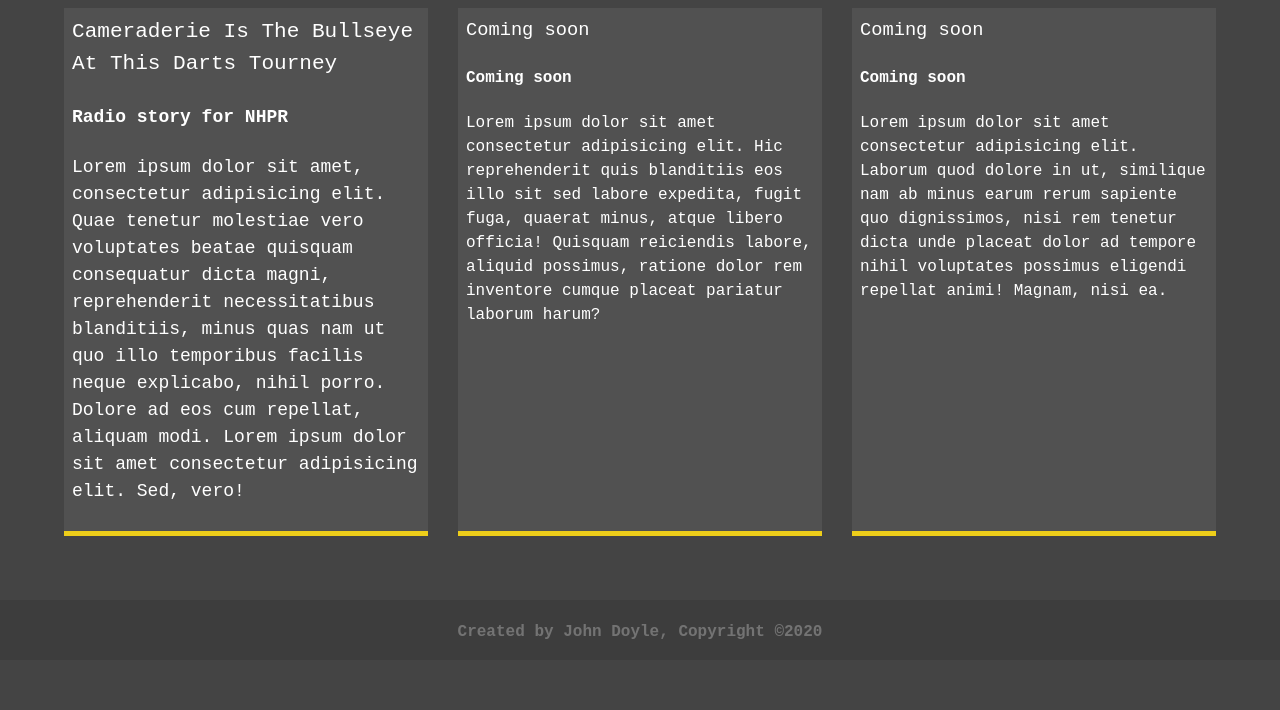
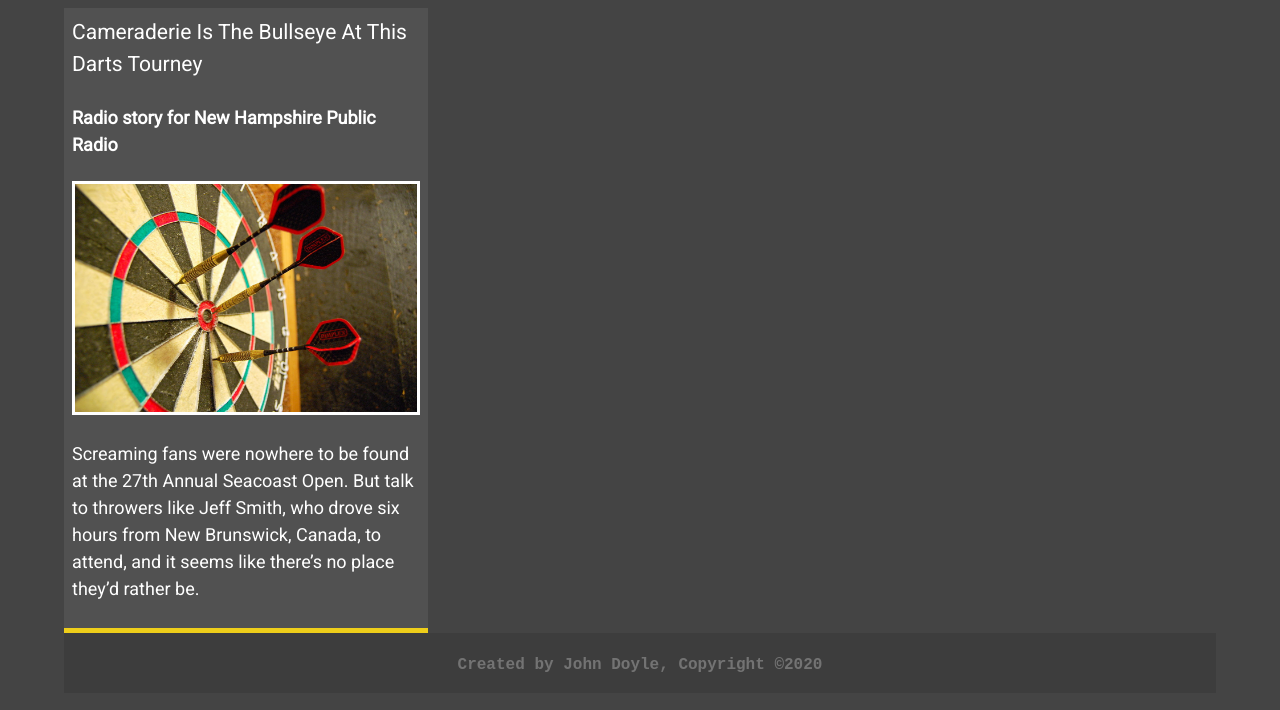
Before and after one commit to johndoyle603/sassPortfolio3, a website: page about.html in a window 1280 px wide. Shown: the part 604-1314 px from the top of the page. Before the commit the page ends 1264 px from the top, so only its background shows below. Drawn offline with Linux system fonts and the light colour scheme.

Commit message:
Numerous changes to bio/media projects page

```diff
--- a/about.html
+++ b/about.html
@@ -9,6 +9,7 @@
       href="https://use.fontawesome.com/releases/v4.2.0/css/all.css"
       integrity="sha384-hWVjflwFxL6sNzntih27bfxkr27PmbbK/iSvJ+a4+0owXq79v+lsFkW44bOGbiDQ"
       crossorigin="anonymous"/>
+      <link href="https://fonts.googleapis.com/css?family=Roboto&display=swap" rel="stylesheet">
     <link rel="stylesheet" href="dist/css/main.css" />
     <title>Bio/Media projects</title>
   </head>
@@ -63,6 +64,7 @@
       <div class="about-info">
         <img src="dist/img/proHeadshot.png" alt="John Doyle" class="bio-image" />
         <div class="bio">
+
           <h3 class="text-secondary">BIO</h3>
           <p>
             After a 15-year career in journalism as a sports writer,
@@ -78,14 +80,37 @@
         <div class="job job-1">
 
           <h3> <a href="https://www.nhpr.org/post/cameraderie-bullseye-darts-tourney#stream/0">Cameraderie Is The Bullseye At This Darts Tourney</a></h3>
-          <h4>Radio story for NHPR</h4>
+          <h4>Radio story for New Hampshire Public Radio</h4>
+          <img src="dist/img/darts2.jpg" alt="darts">
           <p>
-            Lorem ipsum dolor sit amet, consectetur adipisicing elit. Quae tenetur molestiae vero voluptates beatae quisquam consequatur dicta magni, reprehenderit necessitatibus blanditiis, minus quas nam ut quo illo temporibus facilis neque explicabo, nihil porro. Dolore ad eos cum repellat, aliquam modi. Lorem ipsum dolor sit amet consectetur adipisicing elit. Sed, vero!
+            Screaming fans were nowhere to be found at the 27th Annual Seacoast Open.  But talk to throwers like Jeff Smith, who drove six hours from New Brunswick, Canada, to attend, and it seems like there’s  no place they’d rather be.
           </p>
 
         </div>
 
-        <div class="job job-2">
+        <!-- <div class="job">
+
+          <h3> <a href="https://www.nhpr.org/post/cameraderie-bullseye-darts-tourney#stream/0">Cameraderie Is The Bullseye At This Darts Tourney</a></h3>
+          <h4>Radio story for New Hampshire Public Radio</h4>
+          <img src="dist/img/darts2.jpg" alt="darts">
+          <p>
+            Screaming fans were nowhere to be found at the 27th Annual Seacoast Open.  But talk to throwers like Jeff Smith, who drove six hours from New Brunswick, Canada, to attend, and it seems like there’s  no place they’d rather be.
+          </p>
+
+        </div>
+
+        <div class="job">
+
+          <h3> <a href="https://www.nhpr.org/post/cameraderie-bullseye-darts-tourney#stream/0">Cameraderie Is The Bullseye At This Darts Tourney</a></h3>
+          <h4>Radio story for New Hampshire Public Radio</h4>
+          <img src="dist/img/darts2.jpg" alt="darts">
+          <p>
+            Screaming fans were nowhere to be found at the 27th Annual Seacoast Open.  But talk to throwers like Jeff Smith, who drove six hours from New Brunswick, Canada, to attend, and it seems like there’s  no place they’d rather be.
+          </p>
+           -->
+        </div>
+
+        <!-- <div class="job job-2">
           <h3>Coming soon</h3>
           <h4>Coming soon</h4>
           <p>
@@ -101,7 +126,7 @@
           </p>
         </div>
       </div>
-    </main>
+    </main> -->
 
     <footer id="main-footer">
       Created by John Doyle, Copyright &copy;2020
--- a/scss/main.scss
+++ b/scss/main.scss
@@ -113,6 +113,18 @@ main {
     grid-area: job1;
     font-family: "Courier New", Courier, monospace;
     font-size: large;
+    font-family: "Roboto", sans-serif;
+
+    img {
+      width: 100%;
+      border: 3px #fff solid;
+
+      &:hover {
+        opacity: 0.5;
+        border-color: $secondary-color;
+        @include easeOut;
+      }
+    }
   }
 
   .job-2 {
```
Also changed, not shown: dist/css/main.css, dist/img/darts2.jpg (added), 3 other files.
